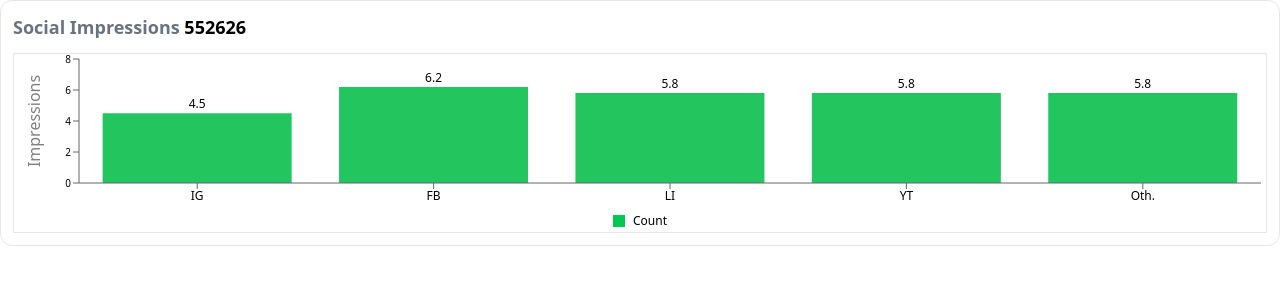
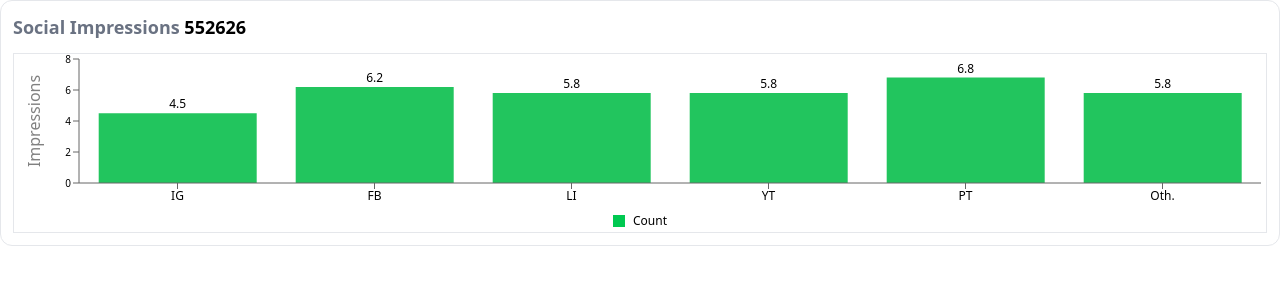
Before and after one commit to Amarjit-Gupta/next-js-dashboard, a Next.js app: page /BarchartSingle in a window 1280 px wide. Shown: the top 300 px of the page. Built offline with nearby package versions, Linux system fonts and the light colour scheme.

Commit message:
first-commit

```diff
--- a/app/BarchartDouble/page.jsx
+++ b/app/BarchartDouble/page.jsx
@@ -199,7 +199,7 @@ const BarChartDouble = () => {
   }, []);
 
 
-  // console.log("social: ",socialData);
+  console.log("social: ",socialData);
 
 
 
@@ -242,7 +242,7 @@ const BarChartDouble = () => {
 
             {/* Current month */}
             <Bar dataKey="currentMonth" fill="#22c55e" name="Current month">
-              <LabelList dataKey="currentMonth"  position="top" fontSize={10} />
+              <LabelList dataKey="currentMonth" position="top" fontSize={10} />
             </Bar>
           </BarChart>
         </ResponsiveContainer>
--- a/app/BarchartSingle/page.jsx
+++ b/app/BarchartSingle/page.jsx
@@ -76,6 +76,7 @@ const BarChartSingle = () => {
     { title: "FB", ctr: 6.2 },
     { title: "LI", ctr: 5.8 },
     { title: "YT", ctr: 5.8 },
+    { title: "PT", ctr: 6.8 },
     { title: "Oth.", ctr: 5.8 },
   ];
 
```
